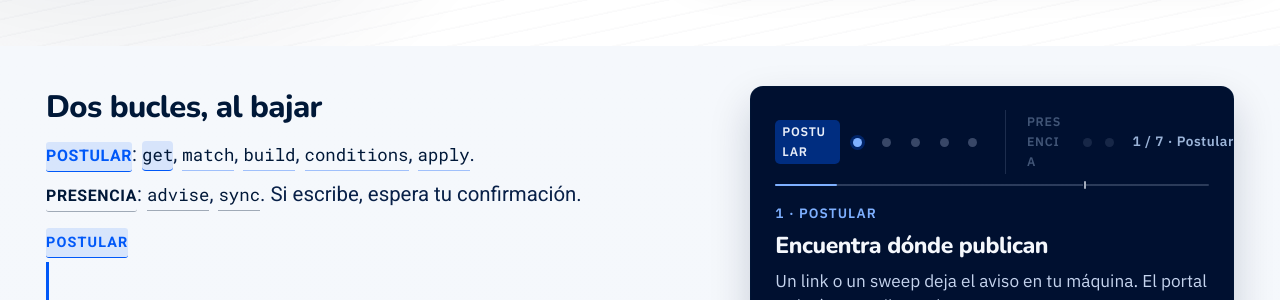
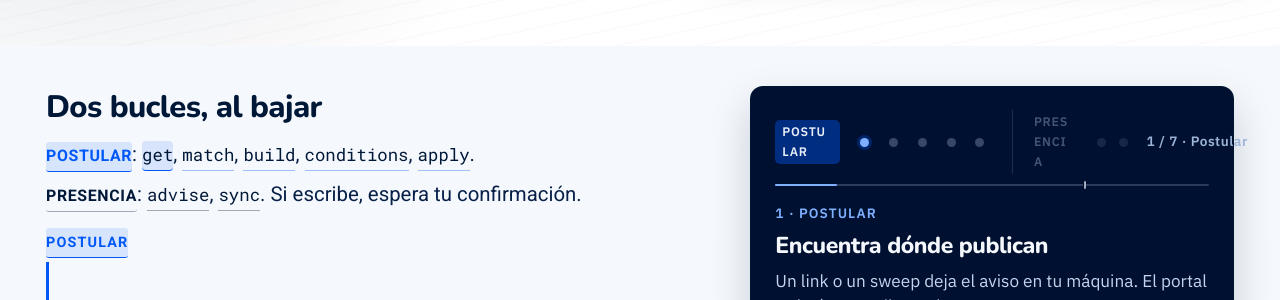
Before and after one commit to ljofreflor/jobbot, an MkDocs documentation site: the page built from docs/index.md, in a window 1280 px wide and 900 px high, scrolled down 762 px. Shown: the part 150-450 px from the top of the window. Built offline with MkDocs 1.6.1 and Material for MkDocs 9.7.7, drawn with Linux system fonts in a browser that asks for light colours; comment, search, counter and statistics services are not loaded.

Commit message:
docs(landing): space pin loop chips ahead of their progress dots
Co-authored-by: Leonardo Andes Jofre Flor <leonardo.jofre+csld1@consalud.cl>

```diff
--- a/docs/stylesheets/landing.css
+++ b/docs/stylesheets/landing.css
@@ -1512,6 +1512,8 @@ a.jb-scrolly__loop {
   display: inline-flex;
   align-items: center;
   min-height: 1.5rem;
+  /* Lead the chapter: more air before the dots than between dots. */
+  margin-inline-end: 0.35rem;
   font-family: var(--jb-font-body);
   font-size: 0.62rem;
   font-weight: 700;
```
